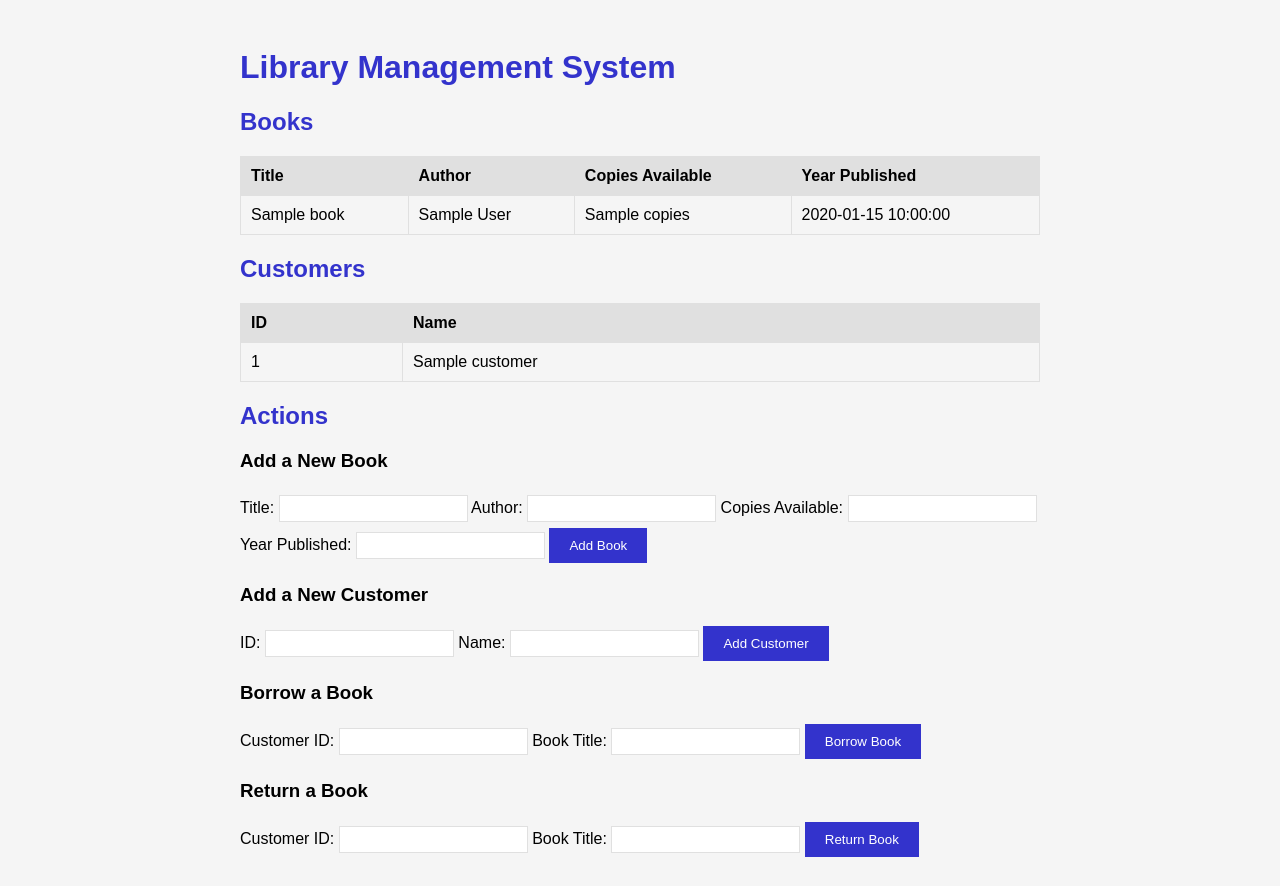
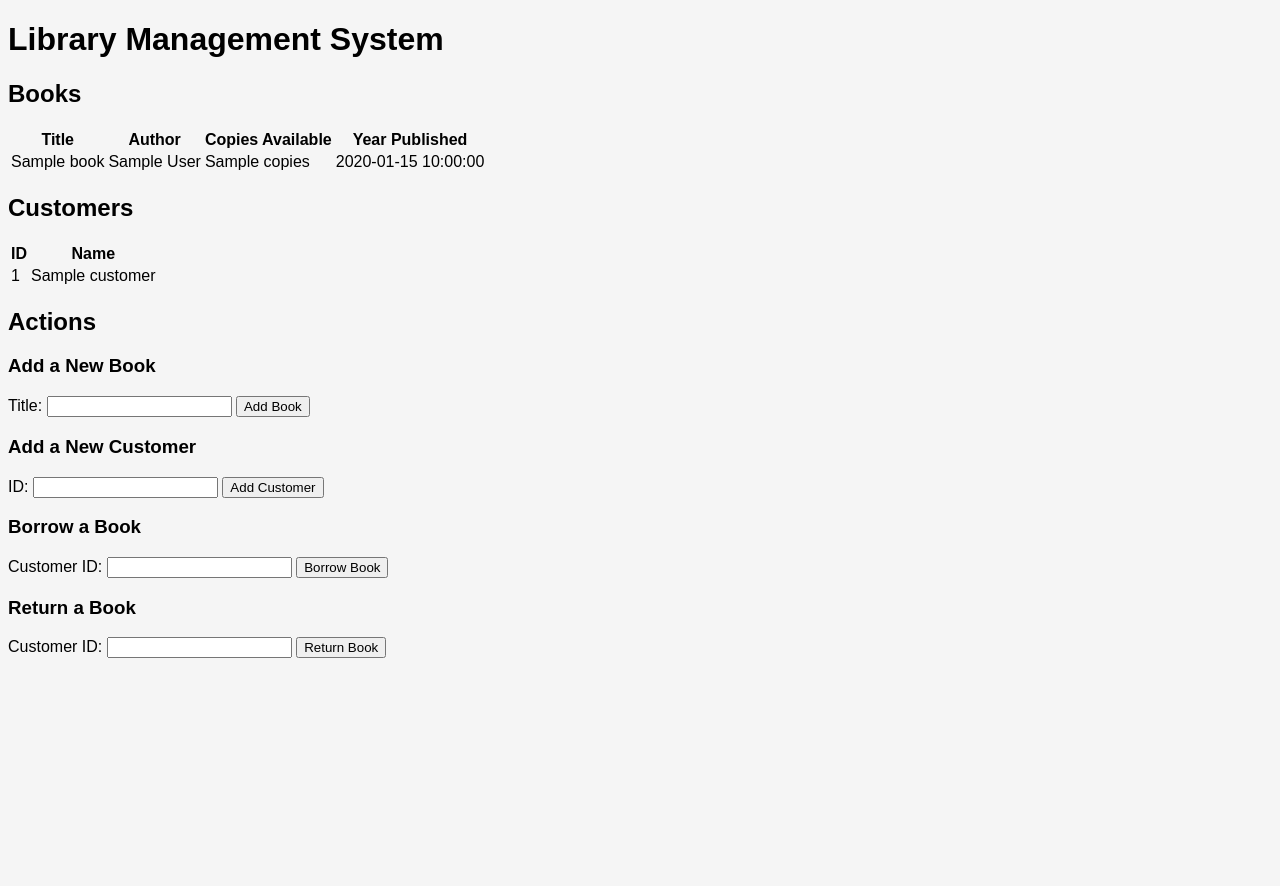
Before and after one commit to SergeyReizman/Library, a Flask app: template templates/index.html in a window 1280 px wide. After the commit the page ends 658 px from the top, so only its background shows below. Run offline with Flask 3, Linux system fonts and the light colour scheme; the template is opened without the code that fills it: most values are stand-ins (such as "Sample title", 1, 10 or a date in 2020).

Commit message:
Commit changes in Library

```diff
--- a/templates/index.html
+++ b/templates/index.html
@@ -5,63 +5,21 @@
     <meta name="viewport" content="width=device-width, initial-scale=1.0">
     <title>Library Management System</title>
     <style>
+        /* CSS for body and global styles */
         body {
             font-family: Arial, sans-serif;
             background-color: #F5F5F5; /* Light Gray */
             color: #000000; /* Black */
         }
-        .container {
-            max-width: 800px;
-            margin: 0 auto;
-            padding: 20px;
-        }
-        h1 {
-            color: #3333CC; /* Dark Blue */
-        }
-        h2 {
-            color: #3333CC; /* Dark Blue */
-        }
-        table {
-            width: 100%;
-            border-collapse: collapse;
-            margin-top: 20px;
-        }
-        table, th, td {
-            border: 1px solid #E0E0E0; /* Light Gray */
-        }
-        th, td {
-            padding: 10px;
-            text-align: left;
-        }
-        th {
-            background-color: #E0E0E0; /* Light Gray */
-        }
-        form {
-            margin-top: 20px;
-        }
-        a {
-            color: #007000; /* Green */
-        }
-        input[type="text"],
-        input[type="number"] {
-            background-color: #FFFFFF; /* White */
-            border: 1px solid #E0E0E0; /* Light Gray */
-            padding: 5px;
-            margin: 5px 0;
-        }
-        button[type="submit"] {
-            background-color: #3333CC; /* Dark Blue */
-            color: #FFFFFF; /* White */
-            border: none;
-            padding: 10px 20px;
-            cursor: pointer;
-        }
+        /* ... (other CSS rules) ... */
     </style>
 </head>
 <body>
     <div class="container">
+        <!-- Page Heading -->
         <h1>Library Management System</h1>
 
+        <!-- Books Table -->
         <h2>Books</h2>
         <table>
             <tr>
@@ -80,6 +38,7 @@
             {% endfor %}
         </table>
 
+        <!-- Customers Table -->
         <h2>Customers</h2>
         <table>
             <tr>
@@ -94,44 +53,42 @@
             {% endfor %}
         </table>
 
+        <!-- Action Forms -->
         <h2>Actions</h2>
+
+        <!-- Add Book Form -->
         <form action="/add_book" method="post">
             <h3>Add a New Book</h3>
             <label for="title">Title:</label>
             <input type="text" name="title" required>
-            <label for="author">Author:</label>
-            <input type="text" name="author" required>
-            <label for="copies">Copies Available:</label>
-            <input type="number" name="copies" required>
-            <label for="year_published">Year Published:</label> <!-- Include Year Published -->
-            <input type="number" name="year_published" required>
+            <!-- ... (other form fields) ... -->
             <button type="submit">Add Book</button>
         </form>
 
+        <!-- Add Customer Form -->
         <form action="/add_customer" method="post">
             <h3>Add a New Customer</h3>
             <label for="id">ID:</label>
             <input type="text" name="id" required>
-            <label for="name">Name:</label>
-            <input type="text" name="name" required>
+            <!-- ... (other form fields) ... -->
             <button type="submit">Add Customer</button>
         </form>
 
+        <!-- Borrow Book Form -->
         <form action="/borrow_book" method="post">
             <h3>Borrow a Book</h3>
             <label for="customer_id">Customer ID:</label>
             <input type="text" name="customer_id" required>
-            <label for="book_title">Book Title:</label>
-            <input type="text" name="book_title" required>
+            <!-- ... (other form fields) ... -->
             <button type="submit">Borrow Book</button>
         </form>
 
+        <!-- Return Book Form -->
         <form action="/return_book" method="post">
             <h3>Return a Book</h3>
             <label for="customer_id">Customer ID:</label>
             <input type="text" name="customer_id" required>
-            <label for="book_title">Book Title:</label>
-            <input type="text" name="book_title" required>
+            <!-- ... (other form fields) ... -->
             <button type="submit">Return Book</button>
         </form>
     </div>
```
Also changed, not shown: readme.md.
